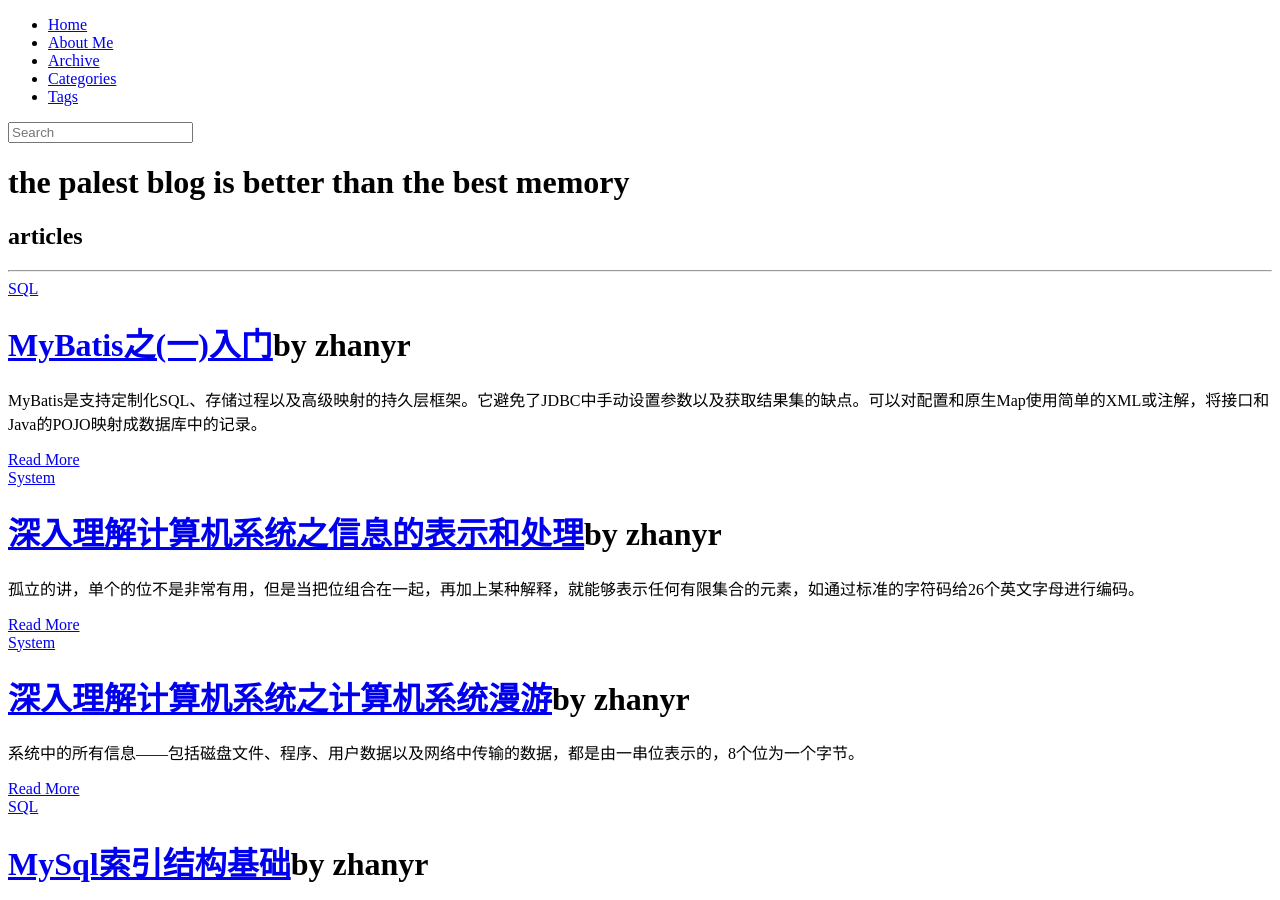
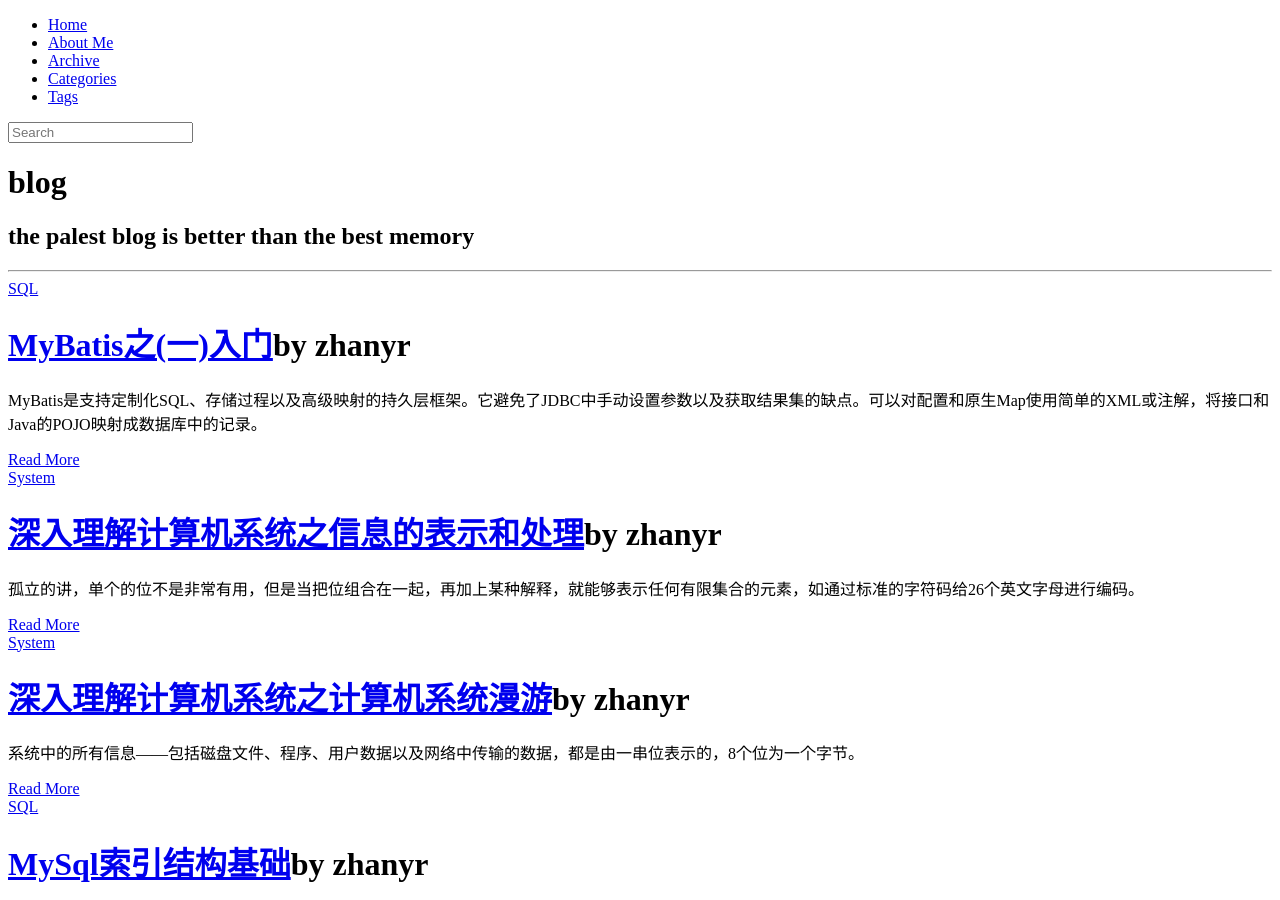
Before and after one commit to zhanyr/zhanyr.github.io, a Jekyll site: the page built from index.html, in a window 1280 px wide and 900 px high. Built offline with Jekyll 4.4.1, drawn with Linux system fonts in a browser that asks for light colours; nearby versions of some CDN libraries; library files that are not in the unit come from our copies; the list of posts is cut into pages by our own code.

Commit message:
修改列表头显示

```diff
--- a/_config.yml
+++ b/_config.yml
@@ -10,8 +10,8 @@ markdown: kramdown
 # The title and tagline is showed on homepage
 #
 
-title : the palest blog is better than the best memory
-tagline: articles
+title : blog
+tagline: the palest blog is better than the best memory
 
 # Information about author
 #
```
